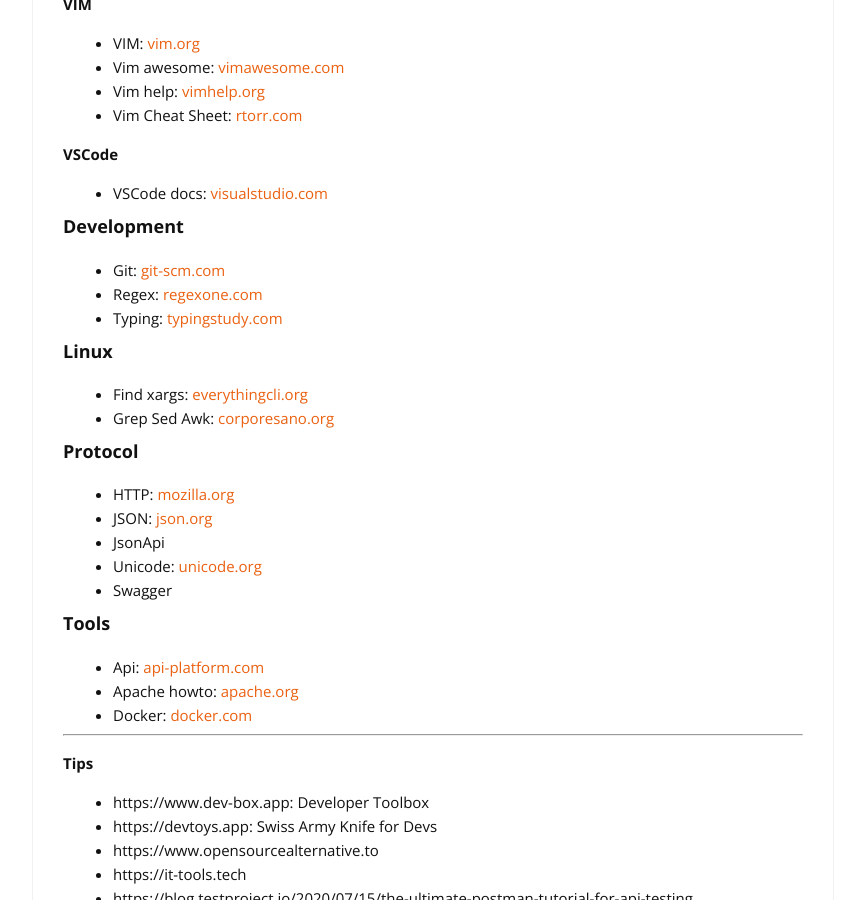
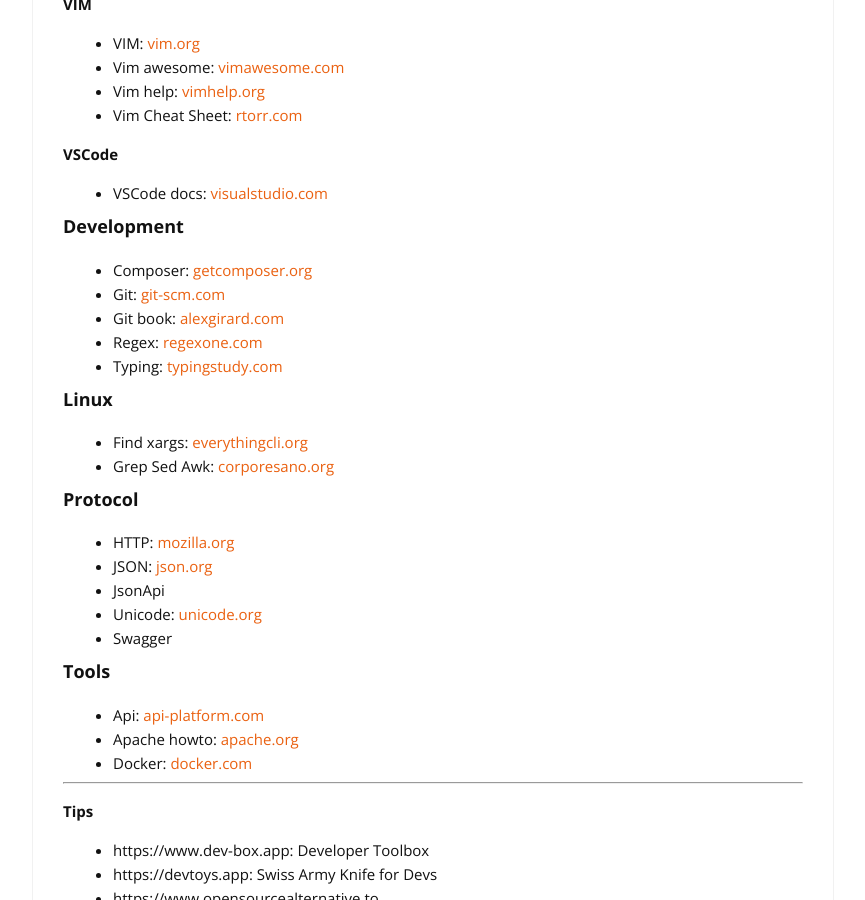
Before and after one commit to cylmat/cylmat.github.io, a Jekyll site: the page built from _pages/USEFUL.md, in a window 1280 px wide and 900 px high, scrolled down 967 px. Shown: the whole window, without its empty margins (207-1072 px from the left). Built offline with Jekyll 4.4.1, drawn with Linux system fonts in a browser that asks for light colours; nearby versions of some CDN libraries.

Commit message:
Update USEFUL.md

```diff
--- a/_pages/USEFUL.md
+++ b/_pages/USEFUL.md
@@ -54,7 +54,9 @@
 - VSCode docs: [visualstudio.com](https://code.visualstudio.com/docs)
 
 ### Development
++ Composer: [getcomposer.org](https://getcomposer.org/doc)
 + Git: [git-scm.com](https://git-scm.com/doc)
++ Git book: [alexgirard.com](https://alexgirard.com/git-book)
 + Regex: [regexone.com](https://regexone.com)
 + Typing: [typingstudy.com](https://www.typingstudy.com/typingtest)
 
```
